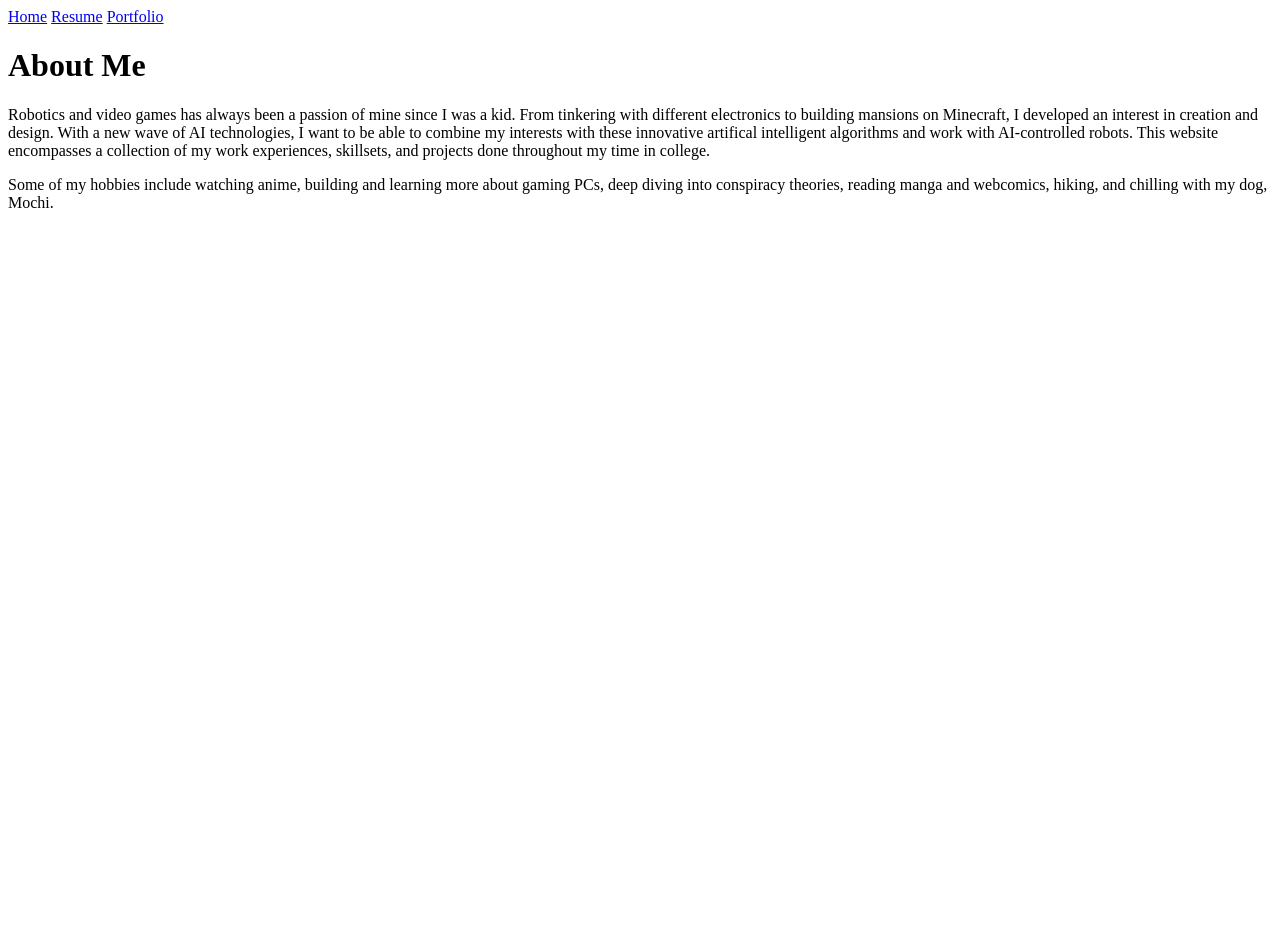
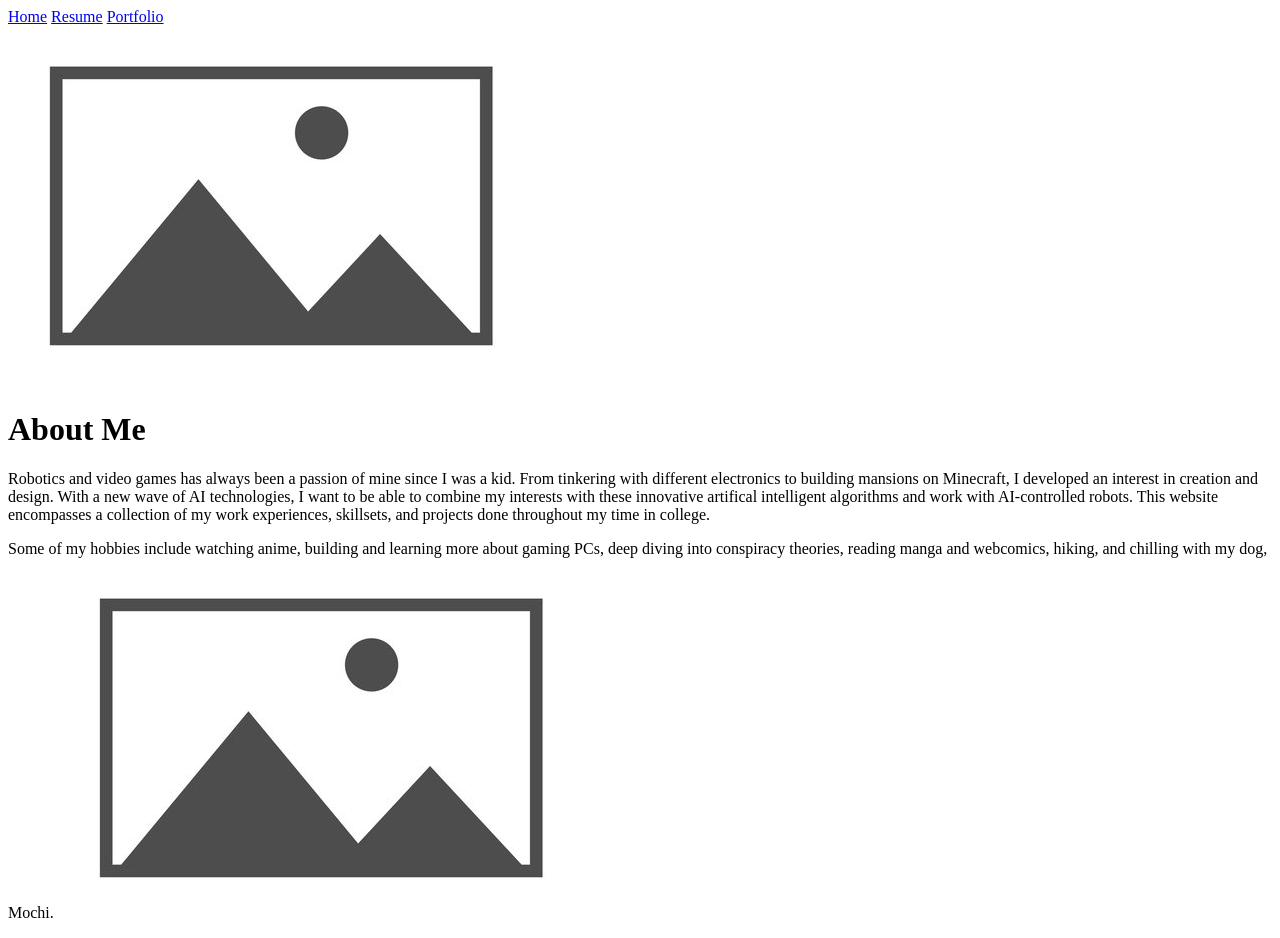
Before and after one commit to tvirata/exercise1, a plain HTML site: page index.html in a window 1280 px wide. Before the commit the page ends 800 px from the top, so only its background shows below. Drawn offline with Linux system fonts and the light colour scheme.

Commit message:
Exercise 1 - 9.7.23
Updated with placeholder images

```diff
--- a/index.html
+++ b/index.html
@@ -1,4 +1,8 @@
+<!DOCTYPE html>
 <html>
+    <head>
+        <title>My Website</title>
+    </head>
     <header>
         <nav>
             <a href="\index.html">Home</a>
@@ -6,8 +10,8 @@
             <a href="\portfolio.html">Portfolio</a>
         </nav>
     </header>
-    <body>
-        <img src="">
+    <div>
+        <img src="images/placeholder.jpeg">
         <h1>About Me</h1>
         <p>Robotics and video games has always been a passion of mine since I was
             a kid. From tinkering with different electronics to building mansions
@@ -19,8 +23,8 @@
         <p>Some of my hobbies include watching anime, building and learning more
             about gaming PCs, deep diving into conspiracy theories, reading manga
             and webcomics, hiking, and chilling with my dog, Mochi.
-            <img src=""></p>
-    </body>
+            <img src="images/placeholder.jpeg"></p>
+        </div>
     <footer>
 
     </footer>
```
Also changed, not shown: portfolio.html (+11 -7 lines), resume.html (+4 -0 lines), images/placeholder.jpeg (added).
